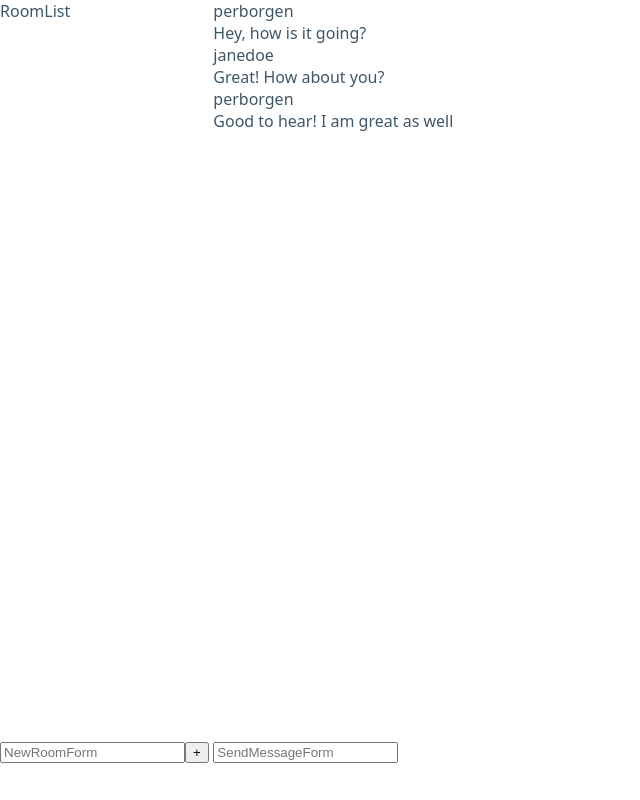
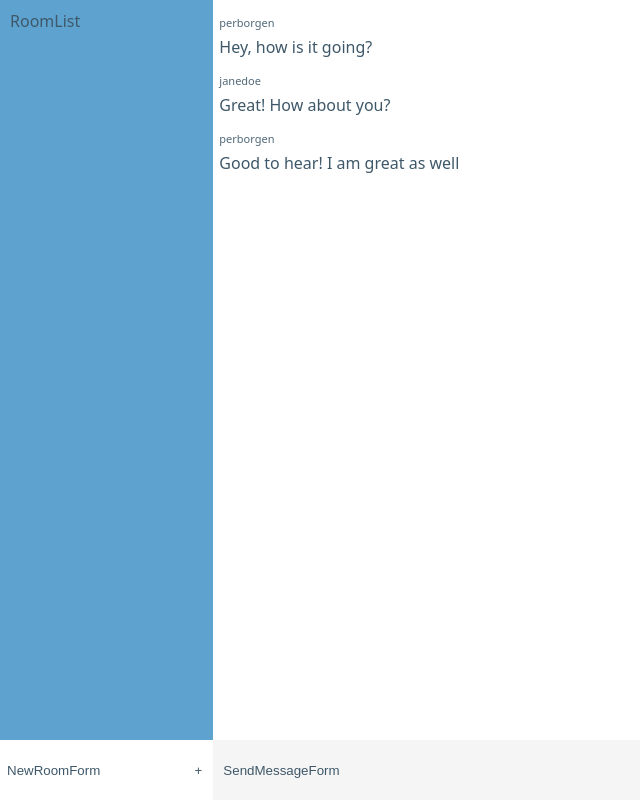
Before and after one commit to codybudge/ChatApp, a React (Create React App) app: page / in a window 1280 px wide. Shown: the whole page, without its empty margins (0-640 px from the left). Built offline with nearby package versions, Linux system fonts and the light colour scheme.

Commit message:
finished css

```diff
--- a/src/index.css
+++ b/src/index.css
@@ -32,7 +32,7 @@ html, body {
 .new-room-form {
   grid-area: n;
 }
-.room-list {
+.rooms-list {
   grid-area: r;
 }
 .message-list {
@@ -44,15 +44,117 @@ html, body {
 
 /*Rest of CSS */
 
-.room-list {
+.rooms-list {
   box-sizing: border-box;
   padding: 10px;
   background-color: var(--main-color);
   overflow: scroll;
   height: 100%;
 }
-.room-list > ul {
+.rooms-list > ul {
   list-style-type: none;
   padding: 0;
   overflow: scroll;
 }
+.rooms-list li {
+  margin: 10px 0;
+}
+.rooms-list > h3 {
+  margin: 5px 0;
+  color: var(--secondary-color);
+}
+.rooms-list .room a {
+  color: var(--secondary-text-color);
+  font-weight: 600;
+  text-decoration: none;
+}
+.rooms-list .room.active a {
+  color: var(--secondary-color)
+}
+.new-room-form {
+  padding: 0 5px;
+  background: var(--secondary-color);
+  color: var(--main-text-color);
+}
+.new-room-form form {
+  height: 100%;
+  display: flex;
+  justify-content: space-between;
+  align-items: center;
+}
+.new-room-form input {
+  width: 135px;
+  background: var(--secondary-color);
+}
+.new-room-form button {
+  background: var(--secondary-color);
+  color: var(--main-text-color);
+  border: 0;
+}
+.new-room-form input::placeholder {
+  color: var(--main-text-color);
+  font-weight: 200;
+}
+.new-room-form input:focus {
+  outline-width: 0;
+}
+.new-room-form input {
+  border: 0;
+}
+.new-room-form button {
+  border: 0;
+}
+.message {
+  margin: 15px 0;
+}
+.message .message-username {
+  font-size: 11px;
+  color: var(--main-text-color);
+  opacity: 0.9;
+  margin-bottom: 6px;
+}
+.message .messsage-text {
+  background: var(--main-color);
+  color: var(--secondary-color);
+  display: inline;
+  padding: 4px 8px;
+  border-radius: 8px;
+}
+.message-list {
+  box-sizing: border-box;
+  padding-left: 6px;
+  width: 100%;
+  height: 100%;
+  overflow: scroll;
+  background: vaf(--secondary-color);
+}
+.message-list .join-room {
+  display: flex;
+  justify-content: center;
+  align-items: center;
+  height: 100%;
+font-size: 34px;
+font-weight: 300;
+}
+.send-message-form {
+  background: var(--send-message-form);
+  display: flex;
+}
+.send-message-form input {
+  width: 100%;
+  padding: 15px 10px;
+  margin: 0;
+  border-style: none;
+  background: var(--send-message-form);
+  font-weight: 200;
+}
+.send-message-form input:focus {
+  outline-width: 0;
+}
+.send-message-form input::placeholder {
+  color: var(--main-text-color);
+}
+.help-text {
+  position:absolute;
+  top: 10px;
+}
```
